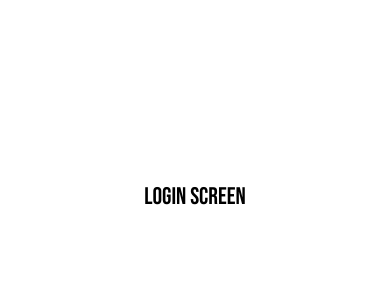
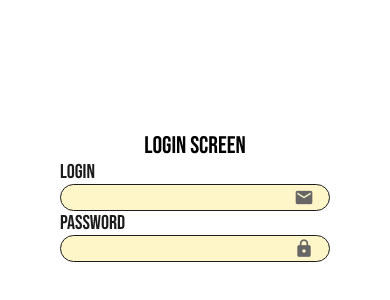
Before and after one commit to Larand26/GoalConnect, a React Native app: screen / in a window 390 px wide. Shown: the part 226-526 px from the top of the page. Built offline with nearby package versions, Linux system fonts and the light colour scheme.

Commit message:
style: cria input text component

```diff
--- /dev/null
+++ b/src/components/InputText.tsx
@@ -0,0 +1,48 @@
+import { View, Text, StyleSheet, TextInput } from "react-native";
+import { MaterialCommunityIcons } from "@expo/vector-icons";
+
+export default function InputText(props: {
+  placeholder?: string;
+  label?: string;
+  icon?: keyof typeof MaterialCommunityIcons.glyphMap;
+  value?: string;
+  onChangeText?: (text: string) => void;
+}) {
+  return (
+    <View style={styles.container}>
+      {props.label && <Text style={styles.label}>{props.label}</Text>}
+      <View style={styles.inputContainer}>
+        <TextInput
+          placeholder={props.placeholder}
+          value={props.value}
+          onChangeText={props.onChangeText}
+        />
+        {props.icon && (
+          <MaterialCommunityIcons name={props.icon} size={20} color="#666" />
+        )}
+      </View>
+    </View>
+  );
+}
+
+const styles = StyleSheet.create({
+  container: {
+    width: "100%",
+  },
+  label: {
+    fontFamily: "Bebas-Regular",
+    fontSize: 20,
+    color: "#1c1c1c",
+  },
+  inputContainer: {
+    width: "100%",
+    flexDirection: "row",
+    alignItems: "center",
+    backgroundColor: "#FEF5C8",
+    borderRadius: 50,
+    paddingHorizontal: 15,
+    paddingVertical: 2,
+    borderWidth: 1,
+    borderColor: "#1c1c1c",
+  },
+});
--- a/src/screens/LoginScreen.tsx
+++ b/src/screens/LoginScreen.tsx
@@ -1,9 +1,12 @@
 import { View, Text, StyleSheet } from "react-native";
+import InputText from "../components/InputText";
 
 export default function LoginScreen() {
   return (
     <View style={styles.container}>
       <Text style={styles.text}>Login Screen</Text>
+      <InputText label="Login" icon="email" />
+      <InputText label="Password" icon="lock" />
     </View>
   );
 }
```
